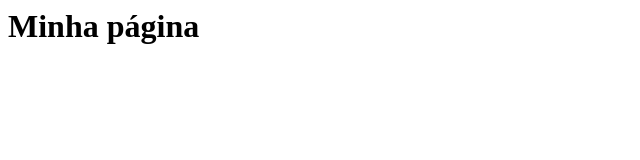
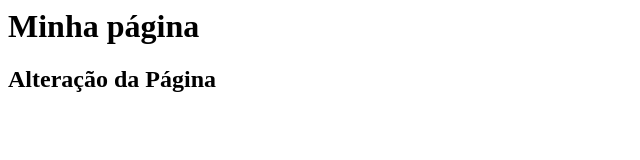
Before and after one commit to Joseny84/gama-no-github, a plain HTML site: page index.html in a window 1280 px wide. Shown: the whole page, without its empty margins (0-640 px from the left). Drawn offline with Linux system fonts and the light colour scheme.

Commit message:
arquivo index.html atualizado novamente

```diff
--- a/index.html
+++ b/index.html
@@ -2,6 +2,7 @@
 
 <body>
     <h1>Minha página</h1>
+    <h2>Alteração da Página</h2>
 </body>
 
 </html>
```
